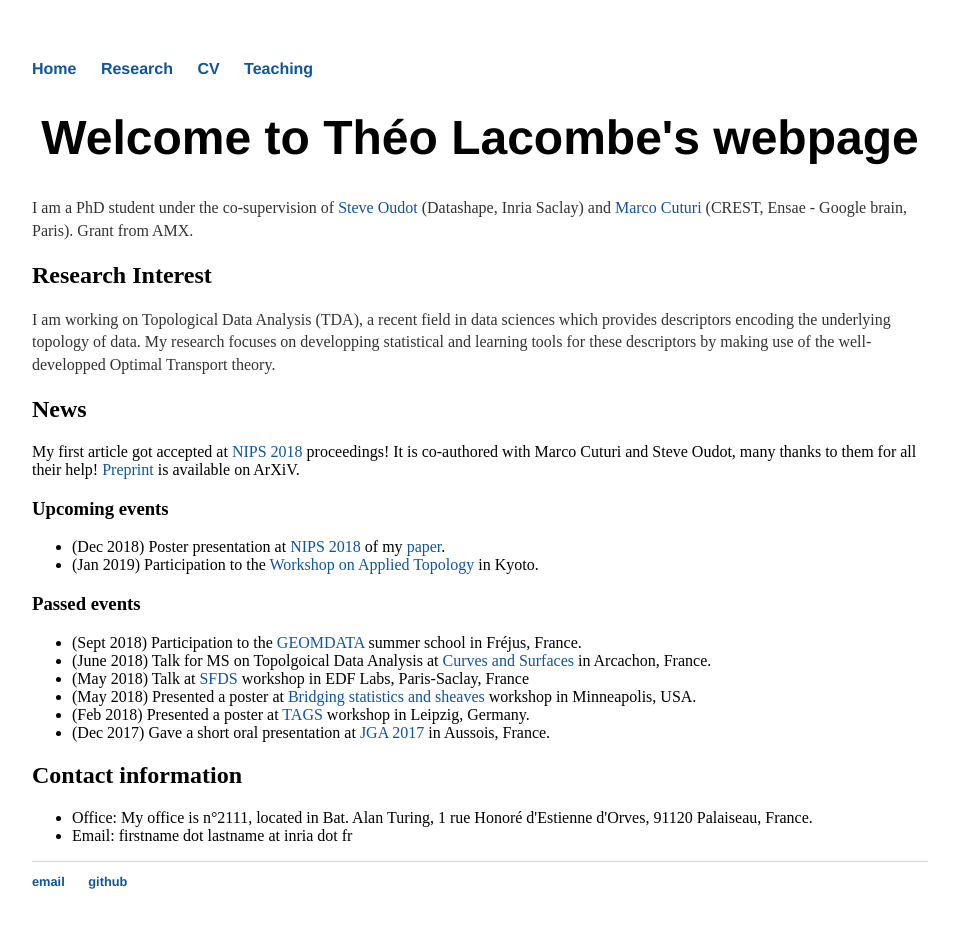
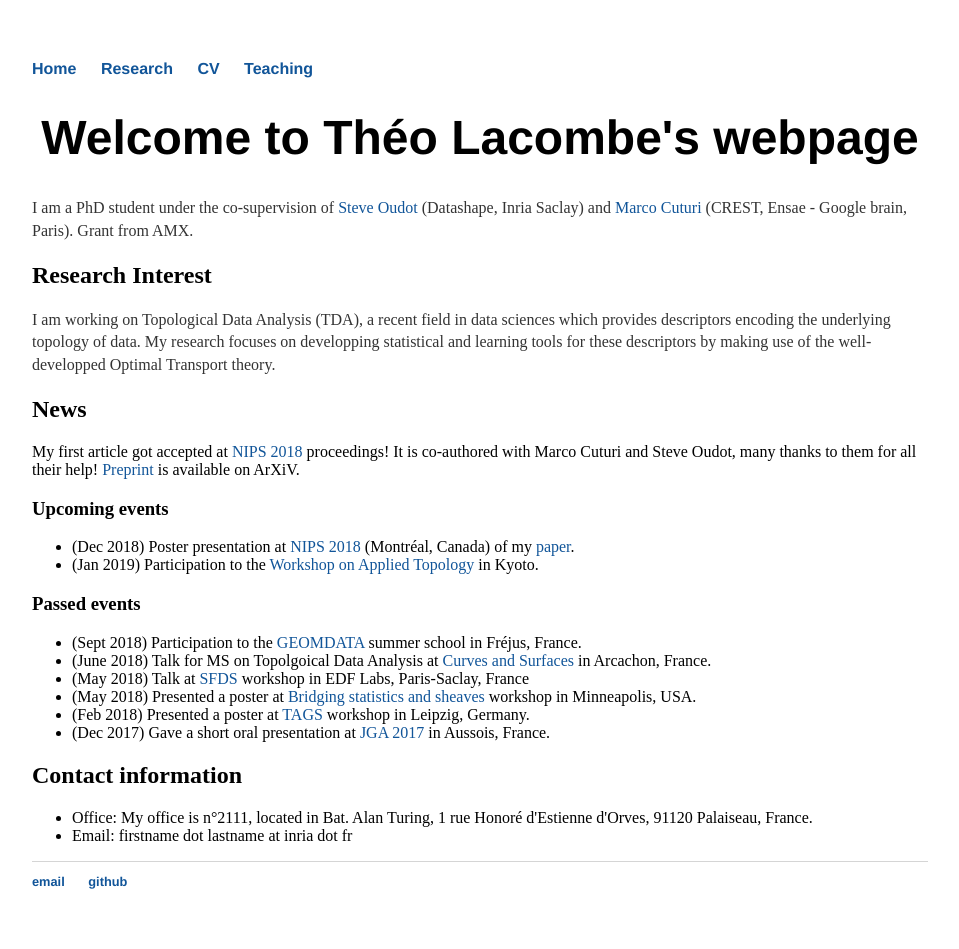
Before and after one commit to tlacombe/tlacombe.github.io, a Jekyll site: the page built from index.html, in a window 1280 px wide. Shown: the whole page, without its empty margins (160-1119 px from the left). Built offline with Jekyll 4.4.1, drawn with Linux system fonts in a browser that asks for light colours.

Commit message:
cosmetic

```diff
--- a/index.html
+++ b/index.html
@@ -16,7 +16,7 @@ title: Theo Lacombe's webpage
 
 	<h3> Upcoming events</h3>
 	<ul>
-		<li> (Dec 2018) Poster presentation at <a href="https://nips.cc/Conferences/2018">NIPS 2018</a> of my <a href="https://arxiv.org/pdf/1805.08331.pdf">paper</a>.</li>
+		<li> (Dec 2018) Poster presentation at <a href="https://nips.cc/Conferences/2018">NIPS 2018</a> (Montréal, Canada) of my <a href="https://arxiv.org/pdf/1805.08331.pdf">paper</a>.</li>
 		<li> (Jan 2019) Participation to the <a href="http://math.kyokyo-u.ac.jp/~yokoyama/WAT2019.html">Workshop on Applied Topology</a> in Kyoto.</li>
 	</ul>
 
```
